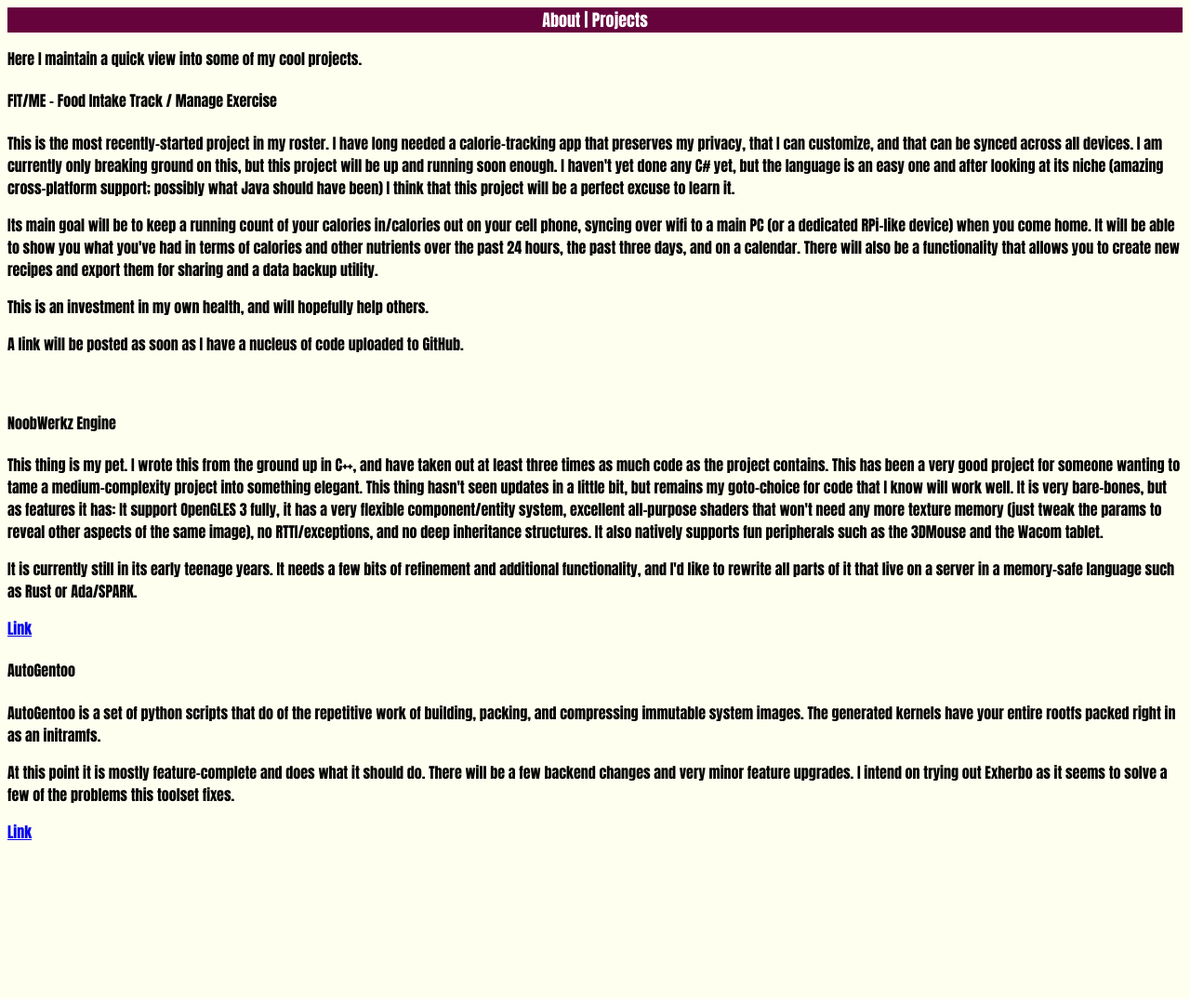
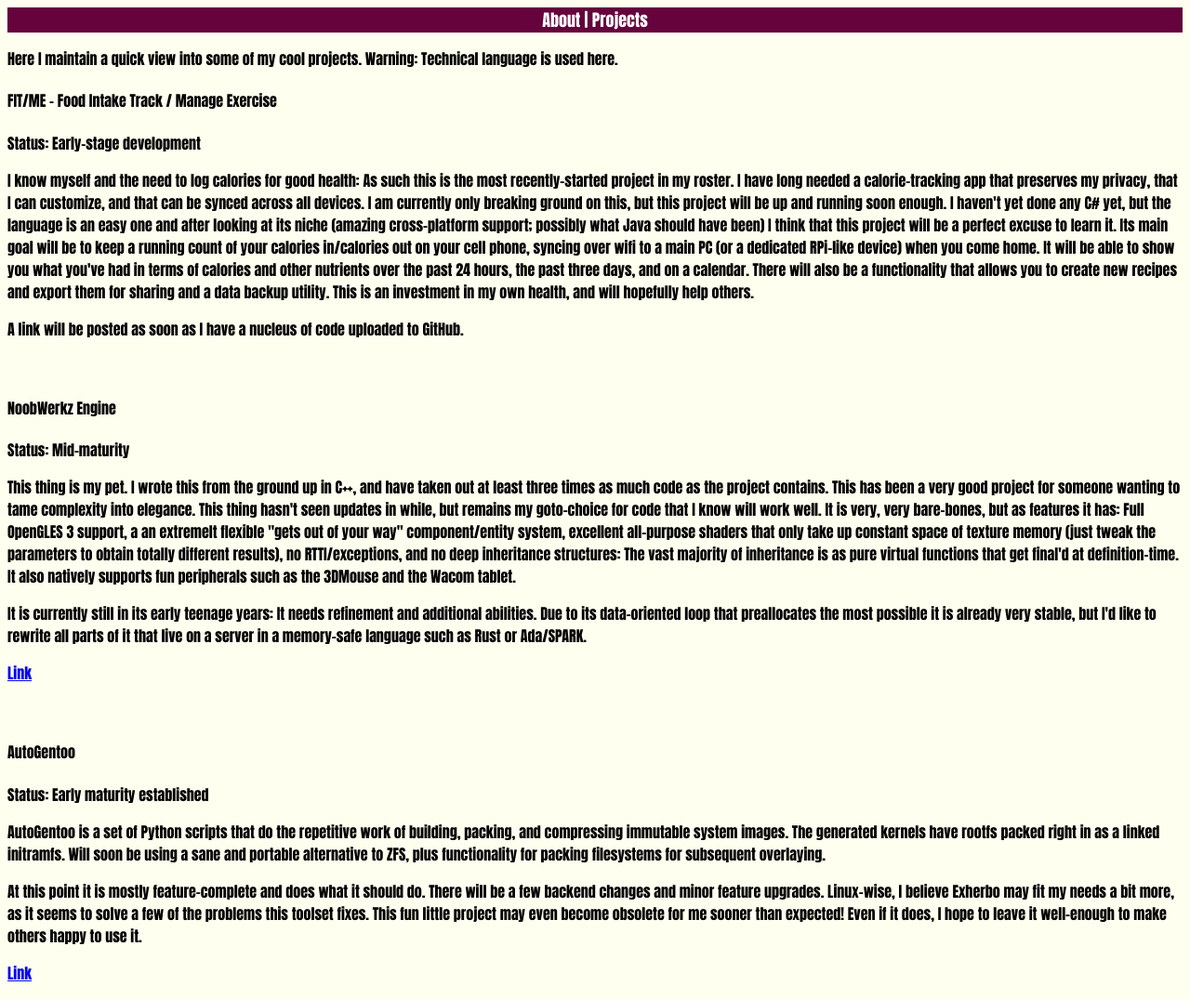
Before and after one commit to ColinGilbert/ColinGilbert.github.io, a plain HTML site: page projects.html in a window 1280 px wide. Shown: the whole page at 93% size. Before the commit the page ends 923 px from the top, so only its background shows below. Drawn offline with Linux system fonts and the light colour scheme.

Commit message:
Consolidate

```diff
--- a/projects.html
+++ b/projects.html
@@ -8,26 +8,22 @@
 		<div class="nav">
 			<a href="index.html">About</a> | <a href="projects.html">Projects</a>
 		</div>
-		<p>Here I maintain a quick view into some of my cool projects.</p>
-
+		<p>Here I maintain a quick view into some of my cool projects. Warning: Technical language is used here.</p>
 		<h4>FIT/ME - Food Intake Track / Manage Exercise</h4>
-			<p>This is the most recently-started project in my roster. I have long needed a calorie-tracking app that preserves my privacy, that I can customize, and that can be synced across all devices. I am currently only breaking ground on this, but this project will be up and running soon enough. I haven't yet done any C# yet, but the language is an easy one and after looking at its niche (amazing cross-platform support; possibly what Java should have been) I think that this project will be a perfect excuse to learn it.</p>
-			<p>Its main goal will be to keep a running count of your calories in/calories out on your cell phone, syncing over wifi to a main PC (or a dedicated RPi-like device) when you come home. It will be able to show you what you've had in terms of calories and other nutrients over the past 24 hours, the past three days, and on a calendar. There will also be a functionality that allows you to create new recipes and export them for sharing and a data backup utility.</p>
-			<p>This is an investment in my own health, and will hopefully help others.</p>
+		<p><b>Status: Early-stage development</b></p>
+		<p>I know myself and the need to log calories for good health: As such this is the most recently-started project in my roster. I have long needed a calorie-tracking app that preserves my privacy, that I can customize, and that can be synced across all devices. I am currently only breaking ground on this, but this project will be up and running soon enough. I haven't yet done any C# yet, but the language is an easy one and after looking at its niche (amazing cross-platform support; possibly what Java should have been) I think that this project will be a perfect excuse to learn it. Its main goal will be to keep a running count of your calories in/calories out on your cell phone, syncing over wifi to a main PC (or a dedicated RPi-like device) when you come home. It will be able to show you what you've had in terms of calories and other nutrients over the past 24 hours, the past three days, and on a calendar. There will also be a functionality that allows you to create new recipes and export them for sharing and a data backup utility. This is an investment in my own health, and will hopefully help others.</p>
 		<p>A link will be posted as soon as I have a nucleus of code uploaded to GitHub.</p>
 		<br/>
 		<h4>NoobWerkz Engine</h4>
-			<p>This thing is my pet. I  wrote this from the ground up in C++, and have taken out at least three times as much code as the project contains. This has been a very good project for someone wanting to tame a medium-complexity project into something elegant. This thing hasn't seen updates in a little bit, but remains my goto-choice for code that I know will work well. It is very bare-bones, but as features it has: It support OpenGLES 3 fully, it has a very flexible component/entity system, excellent all-purpose shaders that won't need any more texture memory (just tweak the params to reveal other aspects of the same image), no RTTI/exceptions, and no deep inheritance structures. It also natively supports fun peripherals such as the 3DMouse and the Wacom tablet.</p>
-			<p>It is currently still in its early teenage years. It needs a few bits of refinement and additional functionality, and I'd like to rewrite all parts of it that live on a server in a memory-safe language such as Rust or Ada/SPARK.</p>
-			<p><a href="https://www.github.com/colingilbert/noobwerkz-engine">Link</a>
+		<p><b>Status: Mid-maturity</b></p>
+		<p>This thing is my pet. I  wrote this from the ground up in C++, and have taken out at least three times as much code as the project contains. This has been a very good project for someone wanting to tame complexity into elegance. This thing hasn't seen updates in while, but remains my goto-choice for code that I know will work well. It is very, very bare-bones, but as features it has: Full OpenGLES 3 support, a an extremelt flexible "gets out of your way" component/entity system, excellent all-purpose shaders that only take up constant space of texture memory (just tweak the parameters to obtain totally different results), no RTTI/exceptions, and no deep inheritance structures:  The vast majority of inheritance is as pure virtual functions that get final'd at definition-time. It also natively supports fun peripherals such as the 3DMouse and the Wacom tablet.</p>
+		<p>It is currently still in its early teenage years: It needs refinement and additional abilities. Due to its data-oriented loop that preallocates the most possible it is already very stable, but I'd like to rewrite all parts of it that live on a server in a memory-safe language such as Rust or Ada/SPARK.</p>
+		<p><a href="https://www.github.com/colingilbert/noobwerkz-engine">Link</a></p>
 		<br/>
 		<h4>AutoGentoo</h4>
-			<p>AutoGentoo is a set of python scripts that do of the repetitive work of building, packing, and compressing immutable system images. The generated kernels have your entire rootfs packed right in as an initramfs.
-			<p>At this point it is mostly feature-complete and does what it should do. There will be a few backend changes and very minor feature upgrades. I intend on trying out Exherbo as it seems to solve a few of the problems this toolset fixes.</p>
-			<p><a href="https://www.github.com/colingilbert/autogentoo">Link</a>
-			<br/>
-		</ol>
-		<p></p>
-		<p></p>
+		<p><b>Status: Early maturity established</b></p>
+		<p>AutoGentoo is a set of Python scripts that do the repetitive work of building, packing, and compressing immutable system images. The generated kernels have rootfs packed right in as a linked initramfs. Will soon be using a sane and portable alternative to ZFS, plus functionality for packing filesystems for subsequent overlaying.
+		<p>At this point it is mostly feature-complete and does what it should do. There will be a few backend changes and minor feature upgrades. Linux-wise, I believe Exherbo may fit my needs a bit more, as it seems to solve a few of the problems this toolset fixes. This fun little project may even become obsolete for me sooner than expected! Even if it does, I hope to leave it well-enough to make others happy to use it.</p>
+		<p><a href="https://www.github.com/colingilbert/autogentoo">Link</a></p>
 	</body>
 </html>
```
Also changed, not shown: index.html (+20 -14 lines). Lines whose indentation alone changed are shown as unchanged.
